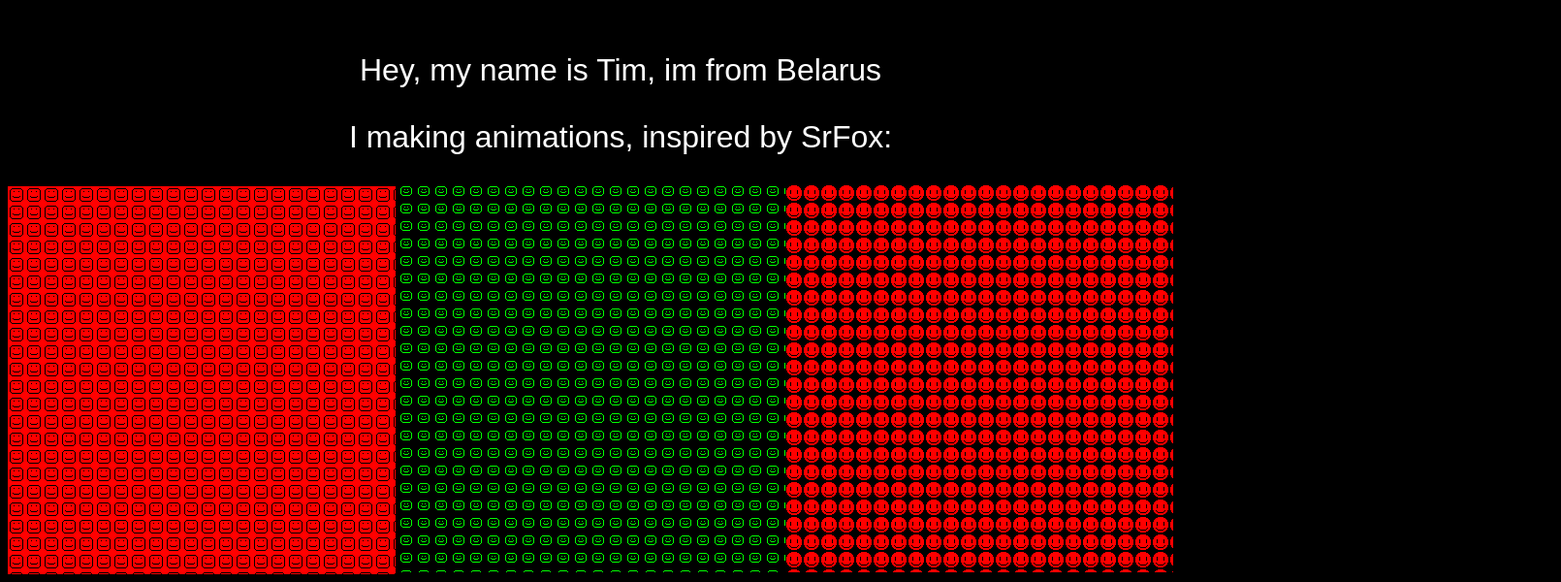
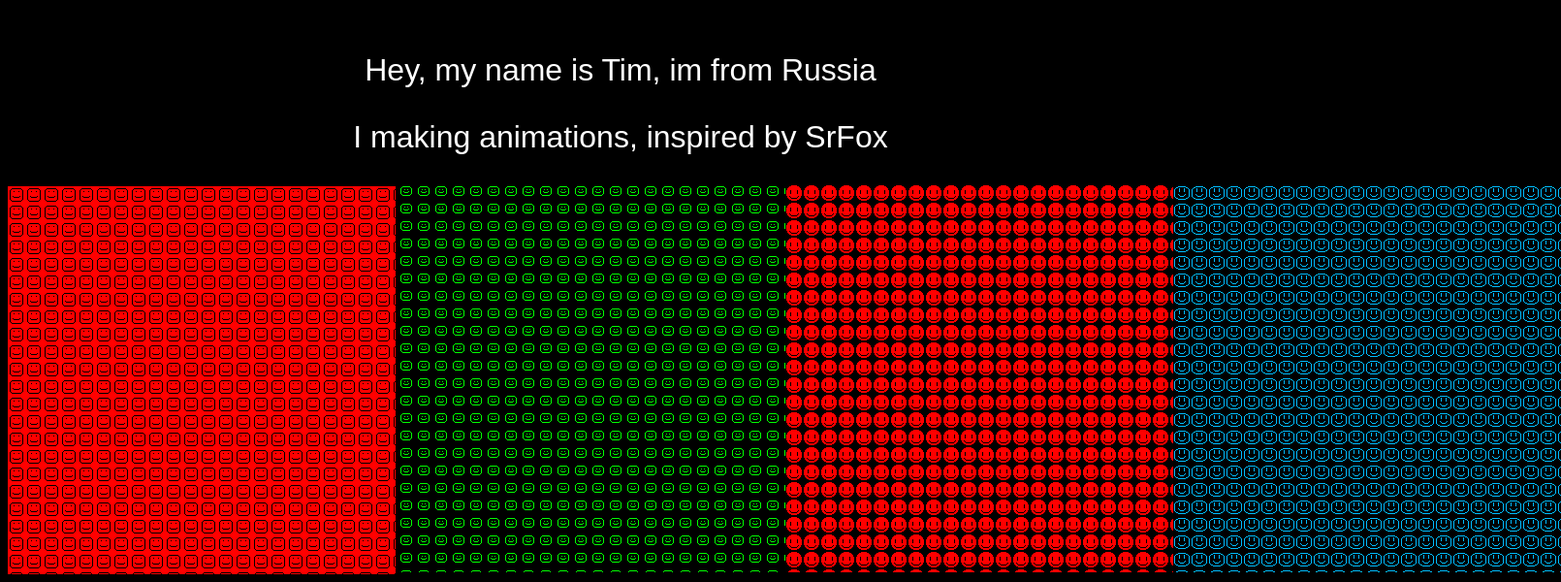
Before and after one commit to timYTHuber/MySite, a plain HTML site: page index.html in a window 1280 px wide. Shown: the part 1062-1662 px from the top of the page at 97% size, 1610 px wide, since content can reach past the window. Drawn offline with Linux system fonts and the light colour scheme.

Commit message:
Update index.html

```diff
--- a/index.html
+++ b/index.html
@@ -30,14 +30,23 @@
                 top: 1252px;
                 position: absolute;
             }
+            .fourgif {
+                height: 400px;
+                width: 400px;
+                background-image: url(4.gif);
+                left: 1210px;
+                top: 1252px;
+                position: absolute;
+            }
         </style>
         <h1 class="opacityanim">Tim's official site::</h1>
         <img src="tim_avatar.jpg" alt="discord_avatar" class="opacityanim posimg" style="border-radius: 50%;">
         <img src="eyeblick.gif" alt="theyre watching you" style="z-index: -1;">
-        <p>Hey, my name is Tim, im from Belarus</p>
-        <p>I making animations, inspired by SrFox:</p>
+        <p>Hey, my name is Tim, im from Russia</p>
+        <p>I making animations, inspired by SrFox</p>
         <div class="firstgif"></div>
         <div class="secondgif"></div>
         <div class="threegif"></div>
+        <div class="fourgif"></div>
     </body>
 </html>
```
